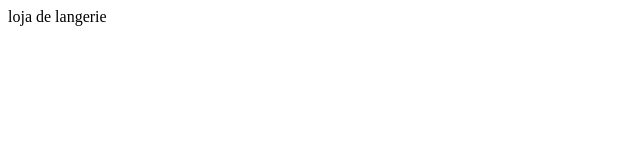
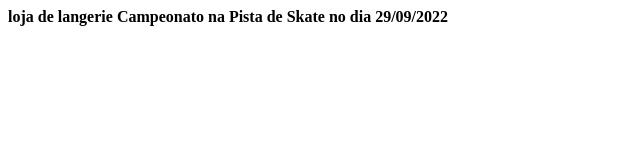
Before and after one commit to 27112007jr/pensamento-computacional, a plain HTML site: page index.html in a window 1280 px wide. Shown: the whole page, without its empty margins (0-640 px from the left). Drawn offline with Linux system fonts and the light colour scheme.

Commit message:
intex.htmi

```diff
--- a/index.html
+++ b/index.html
@@ -5,6 +5,10 @@
     <title></title>
   </head>
   <body>
-   <ldg>loja de langerie</ldg>
+   <b>loja de langerie<b>
   </body>
 </html>
+
+
+
+Campeonato na <b>Pista de Skate<b> no dia 29/09/2022
```
